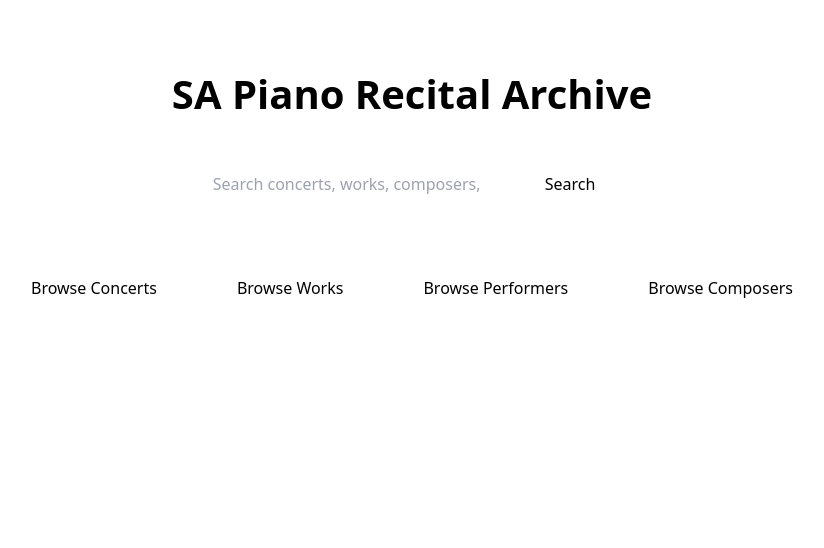
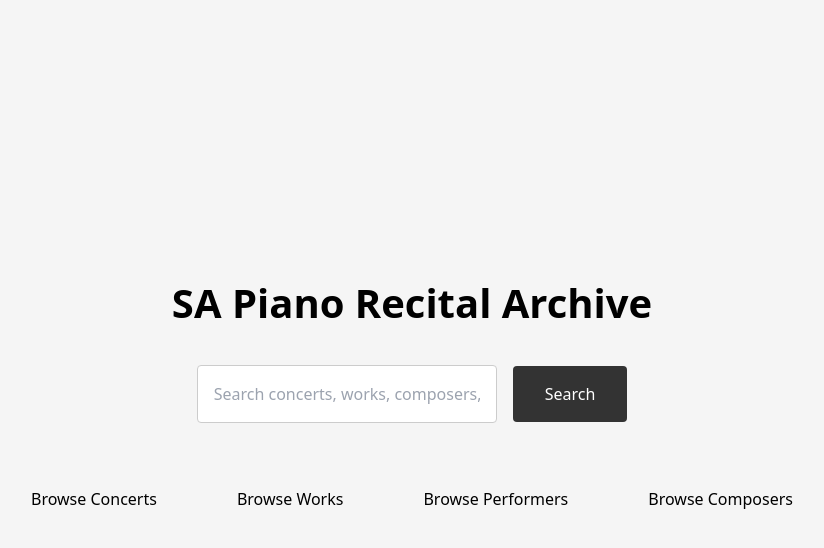
Before and after one commit to little-scale/sa-piano-archive-frontend-v2, a Next.js app: page / in a window 1280 px wide. Shown: the top 548 px of the page, without its empty margins (228-1052 px from the left). Built offline with nearby package versions, Linux system fonts and the light colour scheme.

Commit message:
Update index.js

```diff
--- a/pages/index.js
+++ b/pages/index.js
@@ -12,7 +12,15 @@ export default function Home() {
   };
 
   return (
-    <div style={{ padding: '4rem', display: 'flex', flexDirection: 'column', alignItems: 'center' }}>
+    <div style={{
+      minHeight: '100vh',
+      backgroundColor: '#f5f5f5',
+      display: 'flex',
+      flexDirection: 'column',
+      alignItems: 'center',
+      justifyContent: 'center',
+      padding: '2rem'
+    }}>
       <h1 style={{ fontSize: '2.5rem', marginBottom: '2rem', fontWeight: 'bold' }}>
         SA Piano Recital Archive
       </h1>
@@ -23,9 +31,26 @@ export default function Home() {
           placeholder="Search concerts, works, composers, performers..."
           value={query}
           onChange={(e) => setQuery(e.target.value)}
-          style={{ padding: '1rem', width: '300px', fontSize: '1rem' }}
+          style={{
+            padding: '1rem',
+            width: '300px',
+            fontSize: '1rem',
+            border: '1px solid #ccc',
+            borderRadius: '4px'
+          }}
         />
-        <button type="submit" style={{ padding: '1rem 2rem', marginLeft: '1rem' }}>
+        <button
+          type="submit"
+          style={{
+            padding: '1rem 2rem',
+            marginLeft: '1rem',
+            backgroundColor: '#333',
+            color: 'white',
+            border: 'none',
+            borderRadius: '4px',
+            cursor: 'pointer'
+          }}
+        >
           Search
         </button>
       </form>
```
